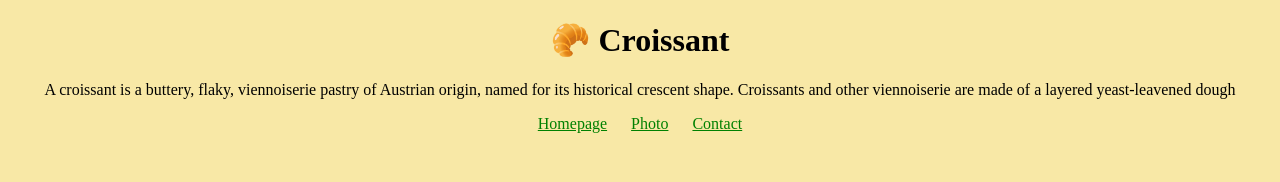
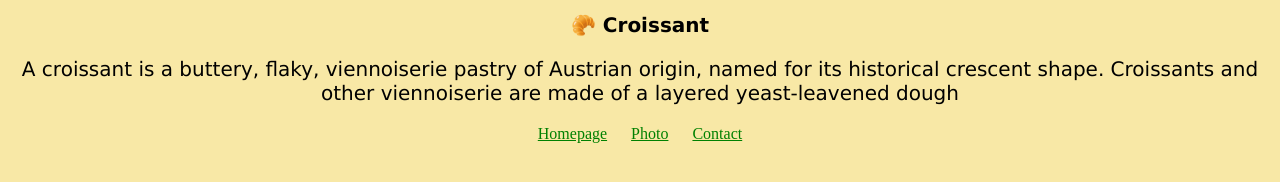
Before and after one commit to ConstanzaMora/seo-challenge, a website: page index.html in a window 1280 px wide. Drawn offline with Linux system fonts and the light colour scheme.

Commit message:
Changing font

```diff
--- a/css/styles.css
+++ b/css/styles.css
@@ -5,6 +5,8 @@ body {
 h1,
 p {
   text-align: center;
+  font-size: 20px;
+  font-family: Verdana, Geneva, Tahoma, sans-serif;
 }
 
 .croissant-photo {
```
